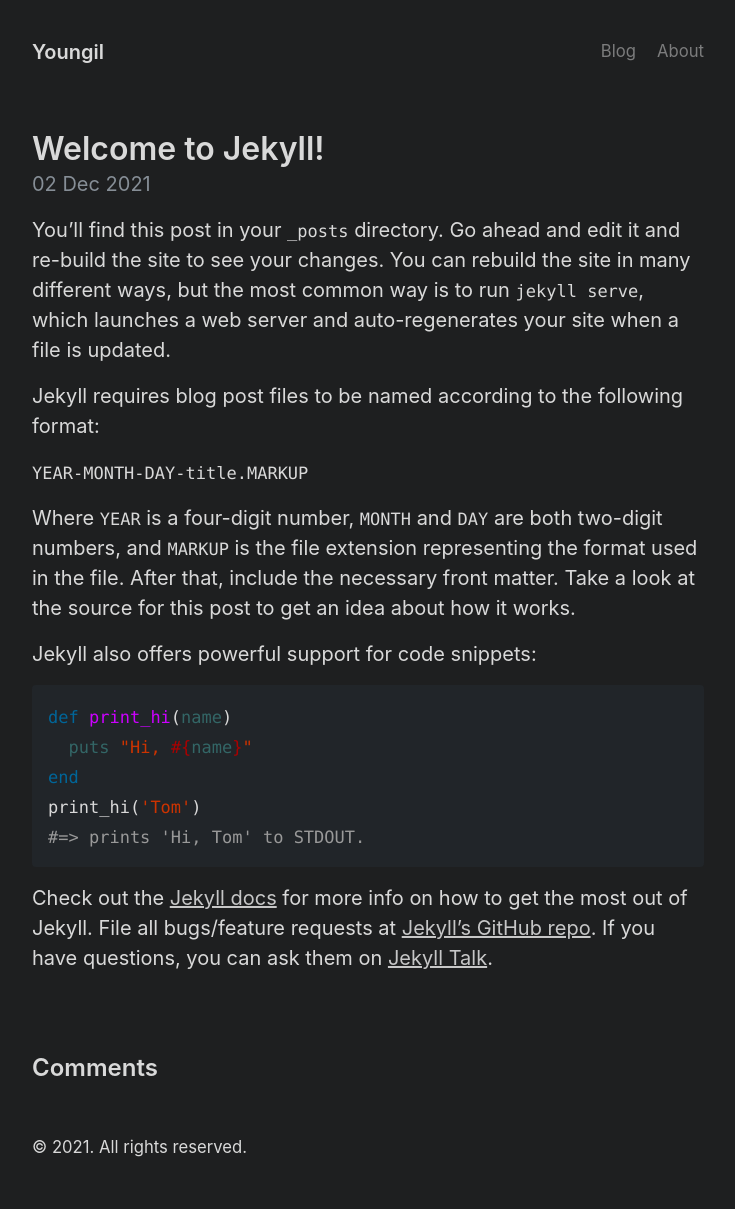
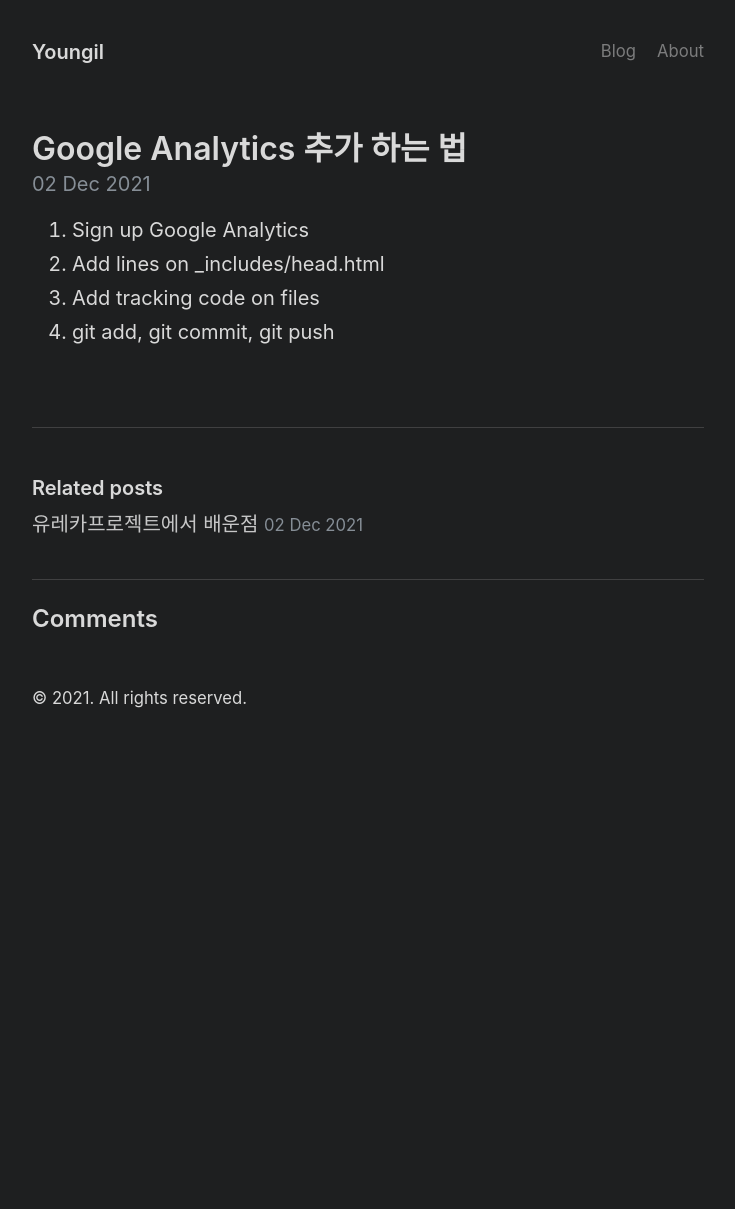
Before and after one commit to youngilkim0818/youngilkim0818.github.io, a Jekyll site: the page built from _posts/2021-12-03-welcome-to-jekyll.md, in a window 1280 px wide. Shown: the whole page, without its empty margins (272-1007 px from the left). Built offline with Jekyll 4.4.1, drawn with Linux system fonts in a browser that asks for light colours; comment, search, counter and statistics services are not loaded; after the commit the page ends 900 px from its top, so only the background shows below that.

Commit message:
last things

```diff
--- a/_posts/2021-12-02-welcome-to-jekyll.md
+++ b/_posts/2021-12-02-welcome-to-jekyll.md
@@ -1,30 +1,10 @@
 ---
 layout: post
-title:  "Welcome to Jekyll!"
+title:  "유레카프로젝트에서 배운점"
 date:   2021-12-02 20:32:58 +0900
 categories: jekyll update
 comments: true
 ---
-You’ll find this post in your `_posts` directory. Go ahead and edit it and re-build the site to see your changes. You can rebuild the site in many different ways, but the most common way is to run `jekyll serve`, which launches a web server and auto-regenerates your site when a file is updated.
-
-Jekyll requires blog post files to be named according to the following format:
-
-`YEAR-MONTH-DAY-title.MARKUP`
-
-Where `YEAR` is a four-digit number, `MONTH` and `DAY` are both two-digit numbers, and `MARKUP` is the file extension representing the format used in the file. After that, include the necessary front matter. Take a look at the source for this post to get an idea about how it works.
-
-Jekyll also offers powerful support for code snippets:
-
-{% highlight ruby %}
-def print_hi(name)
-  puts "Hi, #{name}"
-end
-print_hi('Tom')
-#=> prints 'Hi, Tom' to STDOUT.
-{% endhighlight %}
-
-Check out the [Jekyll docs][jekyll-docs] for more info on how to get the most out of Jekyll. File all bugs/feature requests at [Jekyll’s GitHub repo][jekyll-gh]. If you have questions, you can ask them on [Jekyll Talk][jekyll-talk].
-
-[jekyll-docs]: https://jekyllrb.com/docs/home
-[jekyll-gh]:   https://github.com/jekyll/jekyll
-[jekyll-talk]: https://talk.jekyllrb.com/
+Github와 Jekyll을 통해서 블로그를 만들 수 있게 되었으며, 여러가지 테마들과 기능들을 구현할 수 있게 되었다.
+또한 Markdown을 통해 다양한 글 모양을 만들 수 있게 되었으며 git 관리를 통해서 블로그도 관리하고 블로그를 관리함으로
+나의 포트폴리오를 관리할 수 있게되어 나중에 유용하게 쓸 수 있게되었다.
--- /dev/null
+++ b/_posts/2021-12-03-welcome-to-jekyll.md
@@ -0,0 +1,12 @@
+---
+layout: post
+title:  "Google Analytics 추가 하는 법"
+date:   2021-12-02 20:32:58 +0900
+categories: jekyll update
+comments: true
+---
+
+1. Sign up Google Analytics
+2. Add lines on _includes/head.html
+3. Add tracking code on files
+4. git add, git commit, git push
```
Also changed, not shown: README.md (added).
